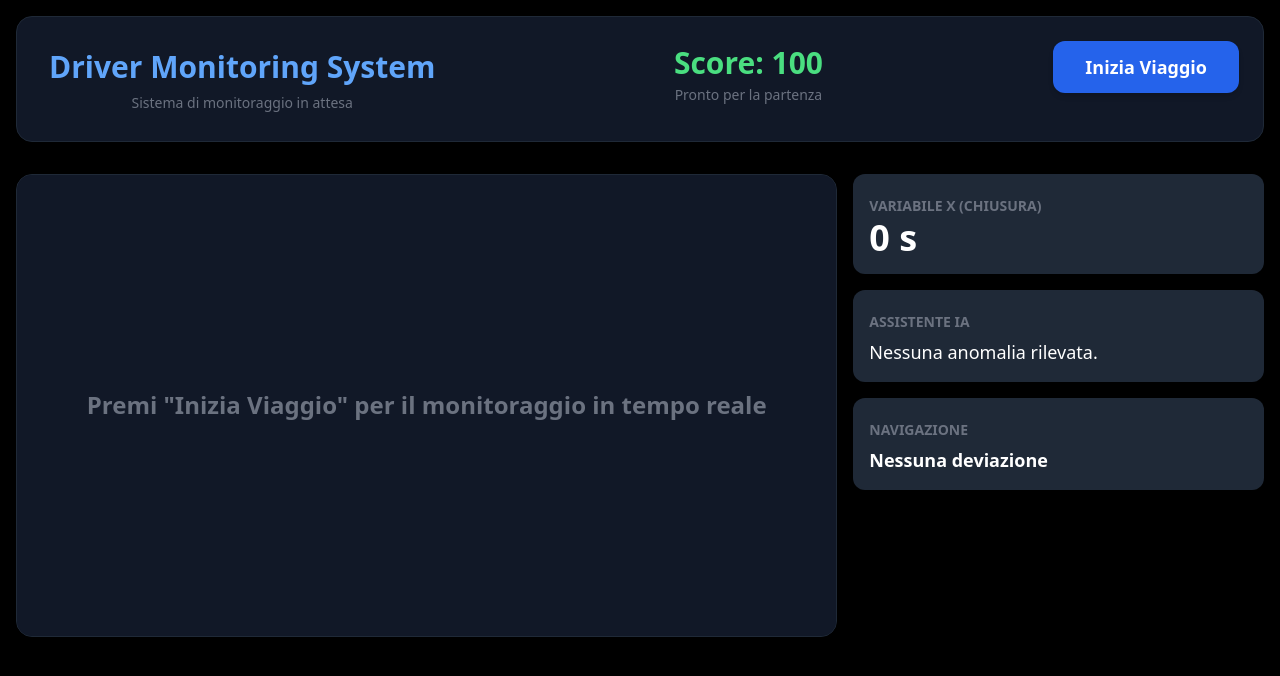
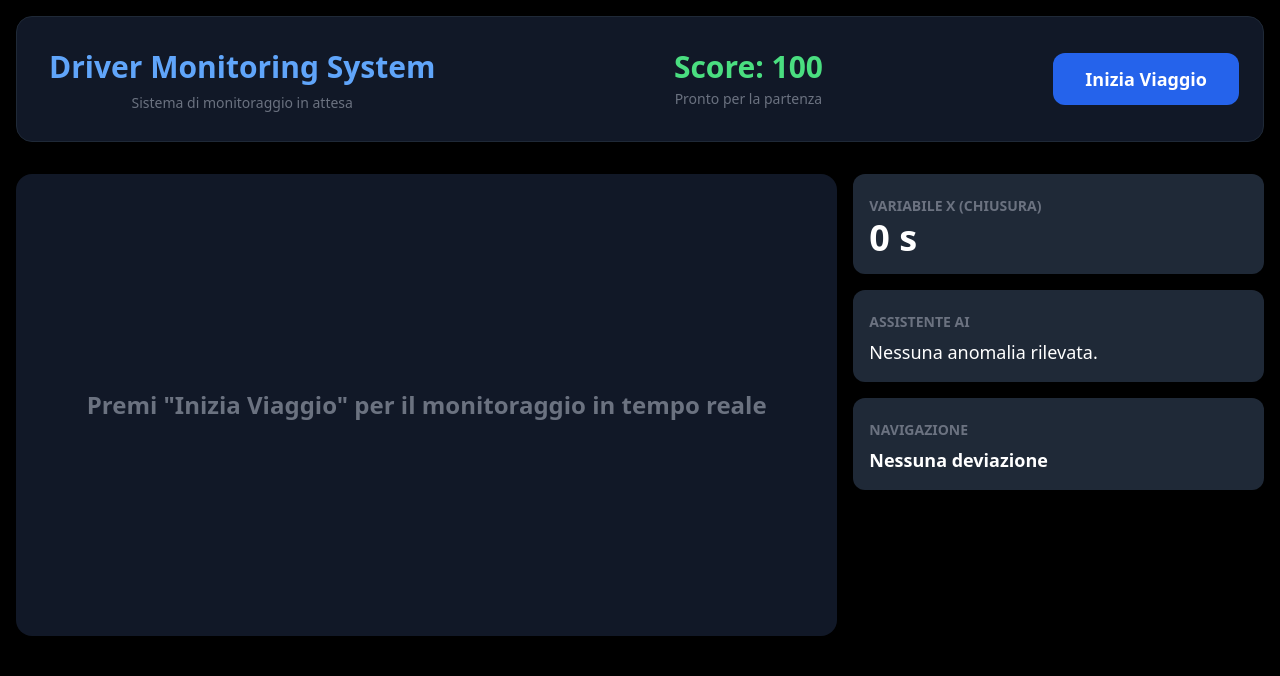
Before and after one commit to p3pp304/driver-monitoring-system, a React (Vite) app in the folder frontend/: page / in a window 1280 px wide. Shown: the top 676 px of the page. Built offline with nearby package versions, Linux system fonts and the light colour scheme.

Commit message:
miglioramento components

```diff
--- a/frontend/src/components/AlertPanels.jsx
+++ b/frontend/src/components/AlertPanels.jsx
@@ -7,26 +7,25 @@ export default function AlertPanels({ variableX, isSleeping, aiFeedback, routeSu
     return (
         <div className="w-full md:w-1/3 flex flex-col gap-4 text-lg">
 
-            {/* 1. Variabile X */}
+            {/* Variabile X */}
             <div className={`p-4 rounded-xl ${isSleeping && variableX > 0 ? 'bg-red-900' : 'bg-gray-800'}`}>
                 <span className="text-gray-500 text-sm uppercase font-bold">Variabile x (Chiusura)</span>
                 <div className="text-4xl font-bold">{variableX} s</div>
             </div>
 
-            {/* 2. Assistente IA */}
+            {/* Assistente IA */}
             <div className="p-4 bg-gray-800 rounded-xl">
-                <span className="text-gray-500 text-sm uppercase font-bold">Assistente IA</span>
+                <span className="text-gray-500 text-sm uppercase font-bold">Assistente AI</span>
                 <p className=" mt-1">{aiFeedback}</p>
             </div>
 
-            {/* 3. Mappe */}
+            {/* Mappe */}
             <div className="p-4 bg-gray-800 rounded-xl">
                 <span className="text-gray-500 text-sm uppercase font-bold">Navigazione</span>
                 <p className="font-bold mt-1 break-words">
                     {routeSuggestion ? `La zona di sosta più vicina: ${routeSuggestion.name} (${routeSuggestion.distance_kilometers.toFixed(2)} km)` : "Nessuna deviazione"}
                 </p>
 
-                {/* Se c'è un suggerimento, mostra il bottone per aprire Maps */}
                 {routeSuggestion && routeSuggestion.lat && routeSuggestion.lng && (
                     <>
                     {/* Bottone Toggle per mostrare/nascondere la mappa */}
@@ -37,7 +36,7 @@ export default function AlertPanels({ variableX, isSleeping, aiFeedback, routeSu
                         {isMapVisible ? "Nascondi Mappa" : "Mostra Mappa"}
                     </button>
 
-                    {/* 4. Rendering Condizionale dell'iFrame */}
+                    {/* Rendering della mappa integrata */}
                     {isMapVisible && (
                         <div className="mt-3 h-[250px] w-full rounded-lg overflow-hidden">
                             <iframe
--- a/frontend/src/components/NavBar.jsx
+++ b/frontend/src/components/NavBar.jsx
@@ -1,8 +1,8 @@
 
 export default function NavBar({ techStatus, userStatus, safetyScore, sessionStatus, toggleJourney }) {
   return (
-        <header className="mb-8 flex gap-6 justify-between bg-gray-900 p-6 rounded-2xl border border-gray-800">
-            {/* 1. OGGETTO A SINISTRA: Il Titolo */}
+        <header className="mb-8 flex gap-6 justify-between items-center bg-gray-900 p-6 rounded-2xl border border-gray-800">
+            {/* Titolo */}
             <div className="p-1 flex text-center flex-col items-center gap-1">
                 <h1 className="p-1 text-center text-3xl font-bold text-blue-400">
                     Driver Monitoring System
@@ -10,7 +10,7 @@ export default function NavBar({ techStatus, userStatus, safetyScore, sessionSta
                 <p className="text-sm text-gray-500 font-medium">{techStatus}</p>
             </div>
 
-            {/* 2. OGGETTO CENTRALE: Safety Score e Stato */}
+            {/* Safety Score e Stato */}
             <div className="p-1 flex text-center flex-col items-center gap-1">
                 <h2 className={`text-3xl font-black ${safetyScore >= 90 ? "text-green-400" : (safetyScore >= 70 ? "text-lime-500" : (safetyScore >= 40 ? "text-orange-500" : "text-red-600"))}`}>
                     Score: {safetyScore}
@@ -18,11 +18,11 @@ export default function NavBar({ techStatus, userStatus, safetyScore, sessionSta
                 <p className="text-sm text-gray-500 font-medium">{userStatus}</p>
             </div>
 
-            {/* 3. OGGETTO A DESTRA: Bottone */}
+            {/* Bottone */}
             <div>
                 <button
                     onClick={toggleJourney}
-                    className={`font-bold py-3 px-8 rounded-xl text-lg transition-all shadow-md active:scale-95 ${
+                    className={`font-bold py-3 px-8 rounded-xl text-lg ${
                         sessionStatus === "active" ? "bg-red-600 hover:bg-red-500" : "bg-blue-600 hover:bg-blue-500"
                     }`}
                 >
--- a/frontend/src/components/SummaryScreen.jsx
+++ b/frontend/src/components/SummaryScreen.jsx
@@ -1,10 +1,11 @@
 
 export default function SummaryScreen({ tripDuration, safetyScore, distractionCount, formatTime }) {
     return (
-        <div className="mt-8 p-8 bg-gray-900 text-center rounded-2xl border border-gray-700 shadow-2xl">
+        <div className="mt-8 p-8 bg-gray-900 text-center rounded-2xl border border-gray-800">
             <h2 className="text-2xl text-white font-bold mb-6">Riepilogo Sessione di Guida</h2>
             <div className="grid grid-cols-1 md:grid-cols-3 gap-6">
 
+                {/* Tempo di Guida */}
                 <div className="p-6 bg-black rounded-xl border border-gray-800">
                     <div className="text-gray-500 text-sm uppercase tracking-widest font-bold mb-2">
                         Tempo di Guida
@@ -14,6 +15,7 @@ export default function SummaryScreen({ tripDuration, safetyScore, distractionCo
                     </div>
                 </div>
 
+                {/* Safety Score */}
                 <div className="p-6 bg-black rounded-xl border border-gray-800">
                     <div className="text-gray-500 text-sm uppercase tracking-widest font-bold mb-2">
                         Safety Score Finale
@@ -23,6 +25,7 @@ export default function SummaryScreen({ tripDuration, safetyScore, distractionCo
                     </div>
                 </div>
 
+                {/* N. Eventi di sonnolenza */}
                 <div className="p-6 bg-black rounded-xl border border-gray-800">
                     <div className="text-gray-500 text-sm uppercase tracking-widest font-bold mb-2">
                         Eventi di Sonnolenza
--- a/frontend/src/components/VideoMonitor.jsx
+++ b/frontend/src/components/VideoMonitor.jsx
@@ -1,12 +1,11 @@
 import { X_SLEEP_THRESHOLD } from "../utils/helpers.js";
 
-{/* MONITOR VIDEO */}
 export default function VideoMonitor({ videoRef, canvasRef, isSleeping, variableX, sessionStatus }) {
     return (
-        <div className="relative w-full md:w-2/3 bg-gray-900 rounded-2xl border border-gray-800 overflow-hidden">
+        <div className="relative w-full md:w-2/3 bg-gray-900 rounded-2xl overflow-hidden">
 
             {(sessionStatus === "idle" || sessionStatus === "started") && (
-                <div className="p-2 absolute inset-0 z-10 flex flex-col  text-center items-center justify-center bg-gray-900 text-gray-500 text-2xl font-bold">
+                <div className="p-2 absolute inset-0 z-10 flex flex-col  text-center items-center justify-center text-gray-500 text-2xl font-bold">
                     Premi  "Inizia Viaggio" per il monitoraggio in tempo reale
                 </div>
             )}
@@ -19,7 +18,7 @@ export default function VideoMonitor({ videoRef, canvasRef, isSleeping, variable
                 ref={canvasRef}
                 width="1280"
                 height="720"
-                className="w-full h-full transform -scale-x-100 object-cover rounded-2xl"
+                className="w-full h-full -scale-x-100  rounded-2xl"
             ></canvas>
 
             {/* OVERLAY ALLARME */}
```
